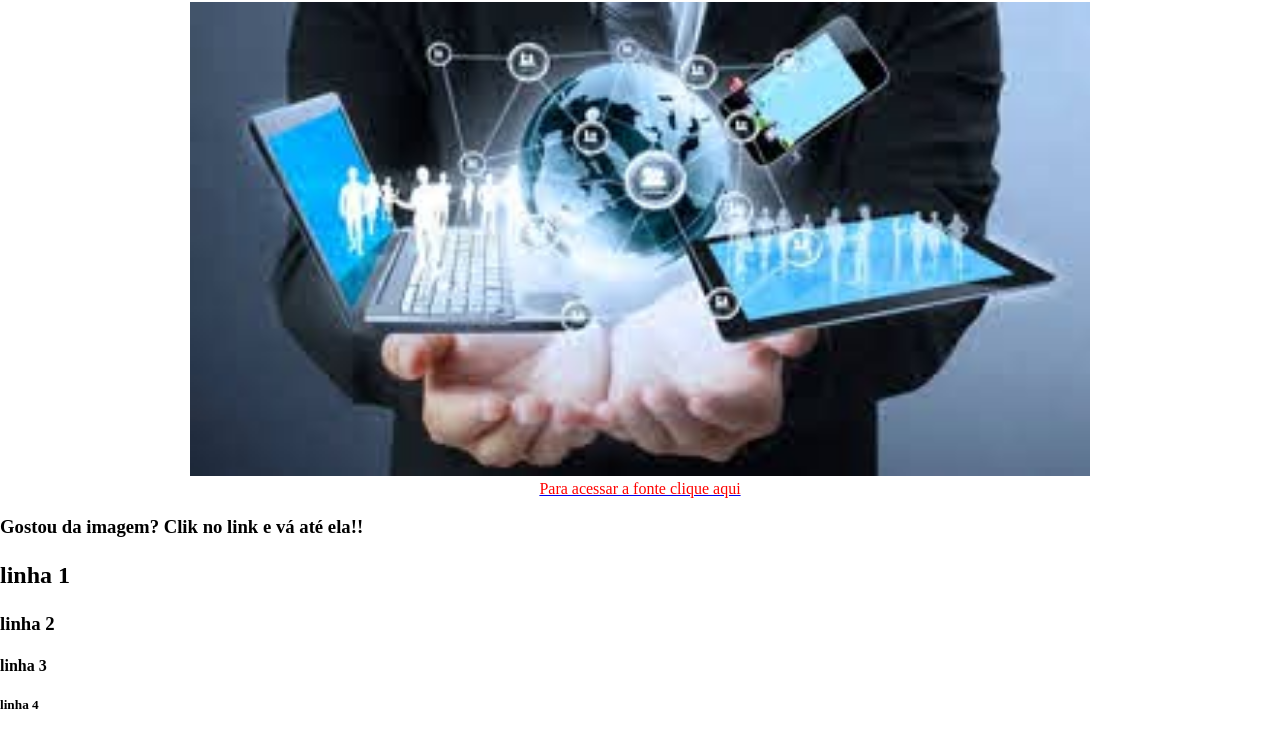
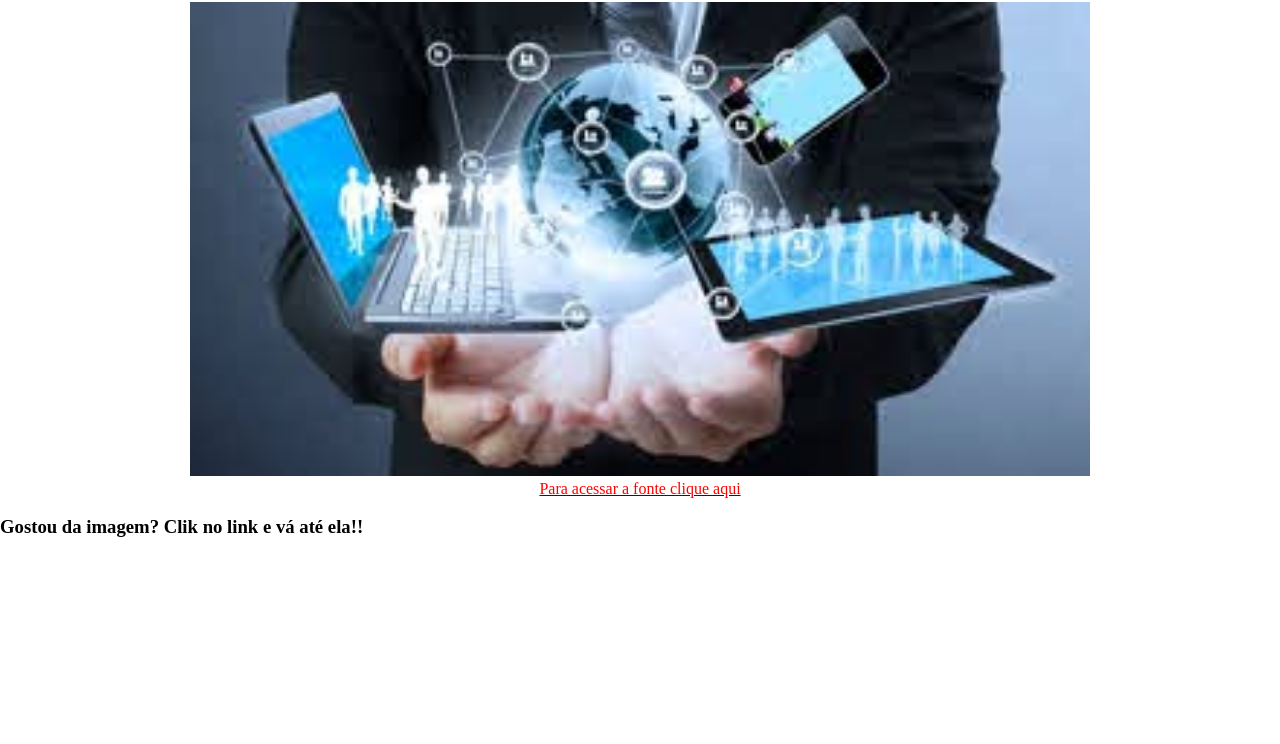
Before and after one commit to Eduh06/Eduh06.github.io, a plain HTML site: page index.html in a window 1280 px wide. Shown: the part 56-800 px from the top of the page. Drawn offline with Linux system fonts and the light colour scheme.

Commit message:
Meu primeiro Site

```diff
--- a/index.html
+++ b/index.html
@@ -36,24 +36,5 @@
 	<p> Gostou da imagem? Clik no link e vá até ela!!</p> <!--tag p paragrafo, segundo paragrafo do site-->
 	</b></h3> 	<!--respectivamen te centrar aumentar a fonte h1, negrito b-->
 
-
-
-	<h2><b>	<!--respectivamente aumentar a fonte h1, negrito b-->
-	<p> linha 1</p> <!--tag p paragrafo, aqi primeiro paragrafo do site -->
-	</b></h2>	<!--respectivamente aumentar a fonte h1, negrito b-->
-
-	<h3><b>	<!--respectivamente aumentar a fonte h1, negrito b-->
-	<p> linha 2</p> <!--tag p paragrafo, aqi primeiro paragrafo do site -->
-	</b></h3>	<!--respectivamente aumentar a fonte h1, negrito b-->
-
-	<h4><b>	<!--respectivamente aumentar a fonte h1, negrito b-->
-	<p> linha 3</p> <!--tag p paragrafo, aqi primeiro paragrafo do site -->
-	</b></h4>	<!--respectivamente aumentar a fonte h1, negrito b-->
-
-	<h5><b>	<!--respectivamente aumentar a fonte h1, negrito b-->
-	<p> linha 4</p> <!--tag p paragrafo, aqui primeiro paragrafo do site -->
-	</b></h5>	<!--respectivamente aumentar a fonte h1, negrito b-->
-
-
 </body>
 </html>
```
